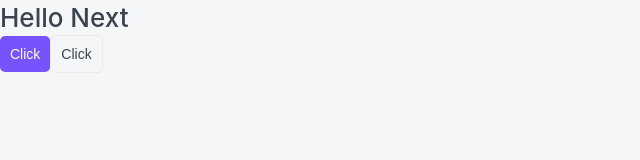
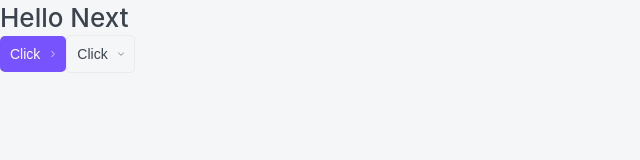
Before and after one commit to Inpulsgor/Next, a Next.js app: page / in a window 1280 px wide. Shown: the top 160 px of the page, without its empty margins (0-640 px from the left). Built offline with nearby package versions, Linux system fonts and the light colour scheme.

Commit message:
svg added

```diff
--- a/components/Button/index.tsx
+++ b/components/Button/index.tsx
@@ -1,8 +1,9 @@
 import cn from 'classnames';
+import ArrowSvg from '../../public/arrow.svg';
 import styles from './styles.module.css';
 import { IProps } from './props';
 
-const Button = ({ view, children, className, ...props }: IProps): JSX.Element => {
+const Button = ({ view, arrow = "none", children, className, ...props }: IProps): JSX.Element => {
 	return (
 		<button
 			className={cn(styles.button, className, {
@@ -12,6 +13,9 @@ const Button = ({ view, children, className, ...props }: IProps): JSX.Element =>
 			{...props}
 		>
 			{children}
+			{arrow !== "none" && <span className={cn(styles.arrow, {
+				[styles.down]: arrow === "down"
+			})}> <ArrowSvg /> </span> }
 		</button>
 	);
 };
--- a/components/Button/props.ts
+++ b/components/Button/props.ts
@@ -3,4 +3,5 @@ import { ButtonHTMLAttributes, DetailedHTMLProps, ReactNode } from "react";
 export interface IProps extends DetailedHTMLProps<ButtonHTMLAttributes<HTMLButtonElement>, HTMLButtonElement> {
 	view?: "primary" | "ghost";
 	children: ReactNode;
+	arrow?: "right" | "down" | "none";
 }
--- a/components/Button/styles.module.css
+++ b/components/Button/styles.module.css
@@ -20,6 +20,10 @@
 	background-color: var(--primary-hover);
 }
 
+.primary svg {
+	fill: var(--light);
+}
+
 .ghost {
 	color: var(--dark);
 	border: 1px solid var(--light-gray);
@@ -30,3 +34,18 @@
 	color: var(--light);
 	background-color: var(--primary);
 }
+
+.ghost:hover svg {
+	fill: var(--light);
+}
+
+.arrow {
+	display: inline-block;
+
+	margin-left: 10px;
+}
+
+.down {
+	transition: transform 0.2s;
+	transform: rotate(90deg);
+}
--- a/next.config.js
+++ b/next.config.js
@@ -1,3 +1,21 @@
 module.exports = {
-  reactStrictMode: true,
-}
+	images: {
+		domains: ['courses-top.ru']
+	},
+	webpack(config, options) {
+		config.module.rules.push({
+			loader: '@svgr/webpack',
+			options: {
+				prettier: false,
+				svgo: true,
+				svgoConfig: {
+					plugins: [{ removeViewBox: false }],
+				},
+				titleProp: true,
+			},
+			test: /\.svg$/,
+		});
+
+		return config;
+	},
+};
--- a/package.json
+++ b/package.json
@@ -16,6 +16,7 @@
 		"react-dom": "17.0.2"
 	},
 	"devDependencies": {
+		"@svgr/webpack": "^5.5.0",
 		"@types/classnames": "^2.3.1",
 		"@types/node": "^16.3.1",
 		"@types/react": "^17.0.14",
--- a/pages/index.tsx
+++ b/pages/index.tsx
@@ -2,11 +2,11 @@ import { Title, Button } from '../components';
 
  const Home = (): JSX.Element => {
   return (
-    <div>
-			<Title tag="h1">Hello Next</Title>
-			<Button view="primary" className="active">Click</Button>
-			<Button view="ghost">Click</Button>
-    </div>
+    <>
+		<Title tag="h1">Hello Next</Title>
+		<Button view="primary" className="active" arrow="right">Click</Button>
+		<Button view="ghost" arrow="down">Click</Button>
+    </>
   );
 };
 
--- /dev/null
+++ b/svg.d.ts
@@ -0,0 +1,5 @@
+
+declare module "*.svg" {
+	const content: React.FunctionComponent<React.SVGAttributes<SVGAElement>>;
+	export default content;
+}
```
Also changed, not shown: tsconfig.json (+6 -6 lines), public/arrow.svg (added), 1 other file (tests, documents, lock files or other folders).
